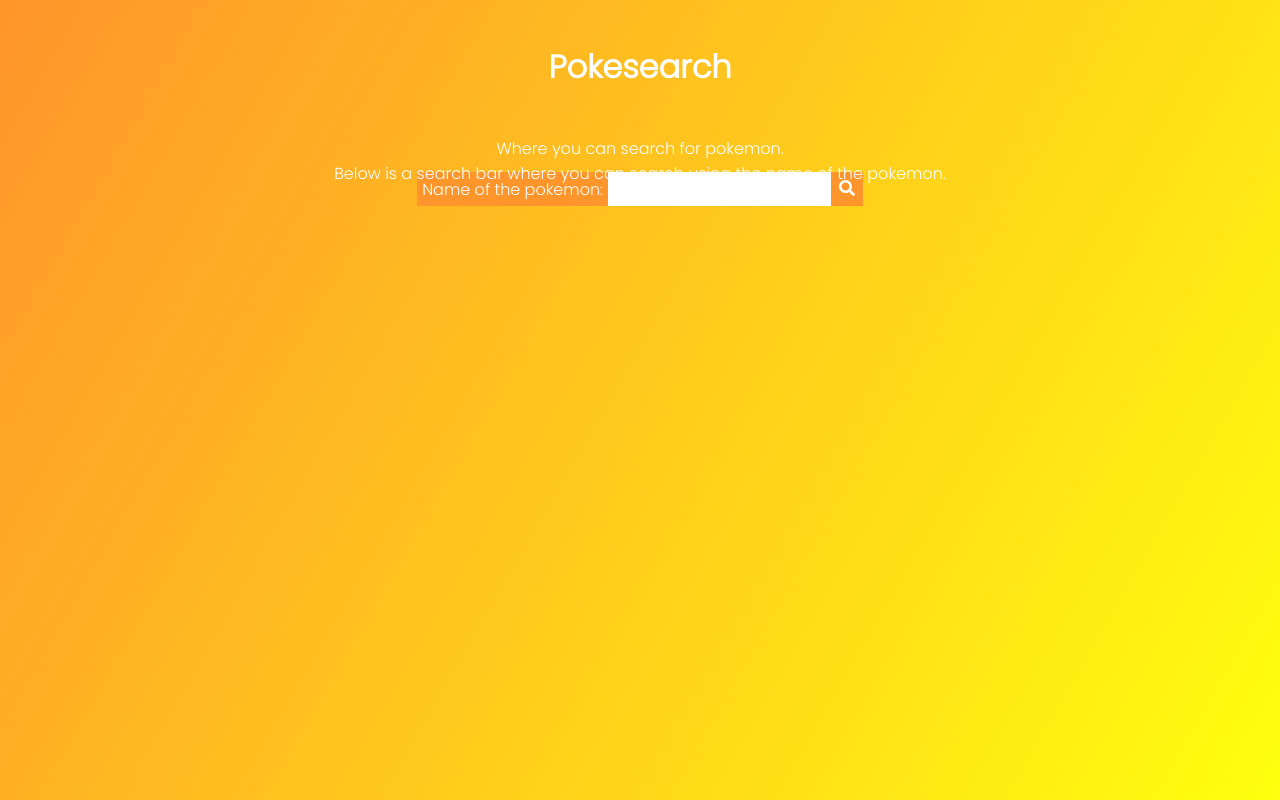
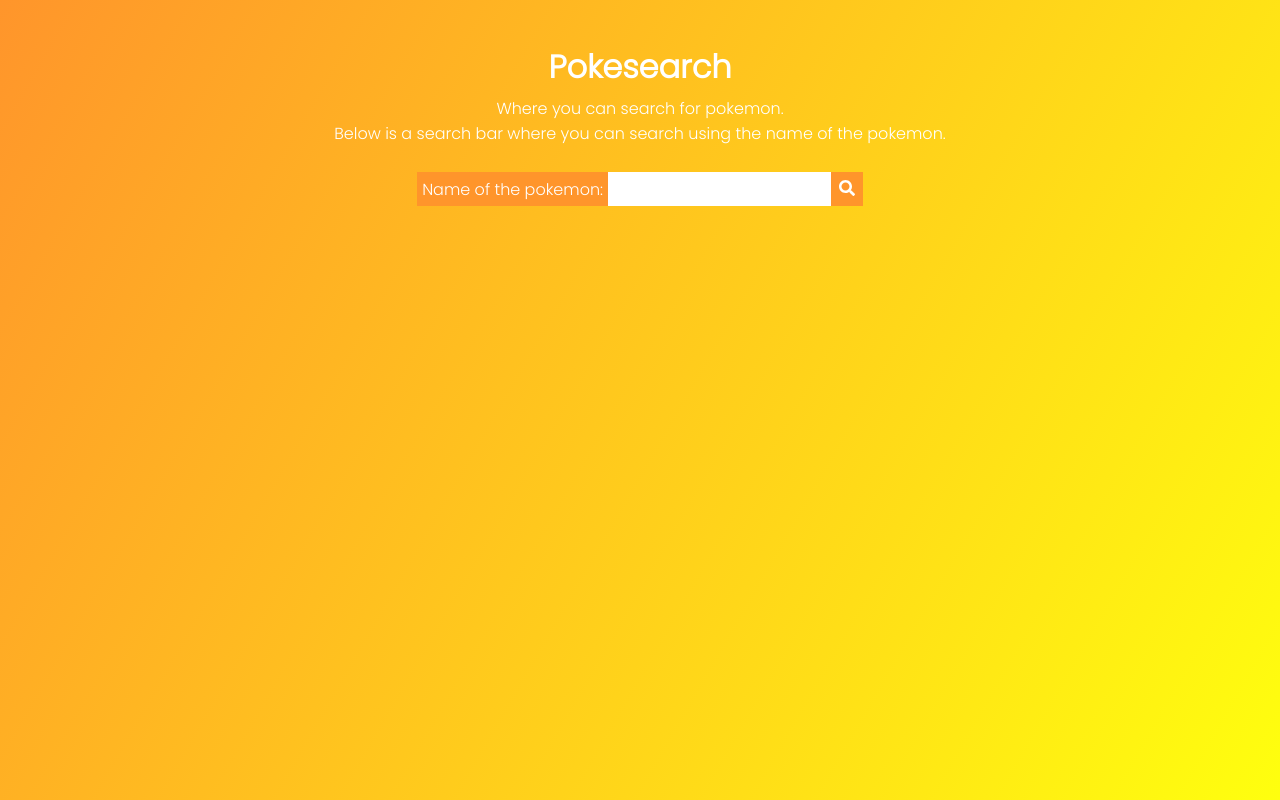
Before and after one commit to 0xBooper/pokesearch, a React (Vite) app: page / in a window 1280 px wide. Built offline with nearby package versions, Linux system fonts and the light colour scheme.

Commit message:
fix: Move the header up a bit

```diff
--- a/src/styles/App.css
+++ b/src/styles/App.css
@@ -1,6 +1,8 @@
 /* General styles */
 
-* {
+*,
+*::before,
+*::after {
     margin: none;
     padding: none;
     box-sizing: border-box;
@@ -20,7 +22,7 @@
 
 .header p {
     position: absolute;
-    top: 15%;
+    top: 10%;
     text-align: center;
     overflow: auto;
 }
```
